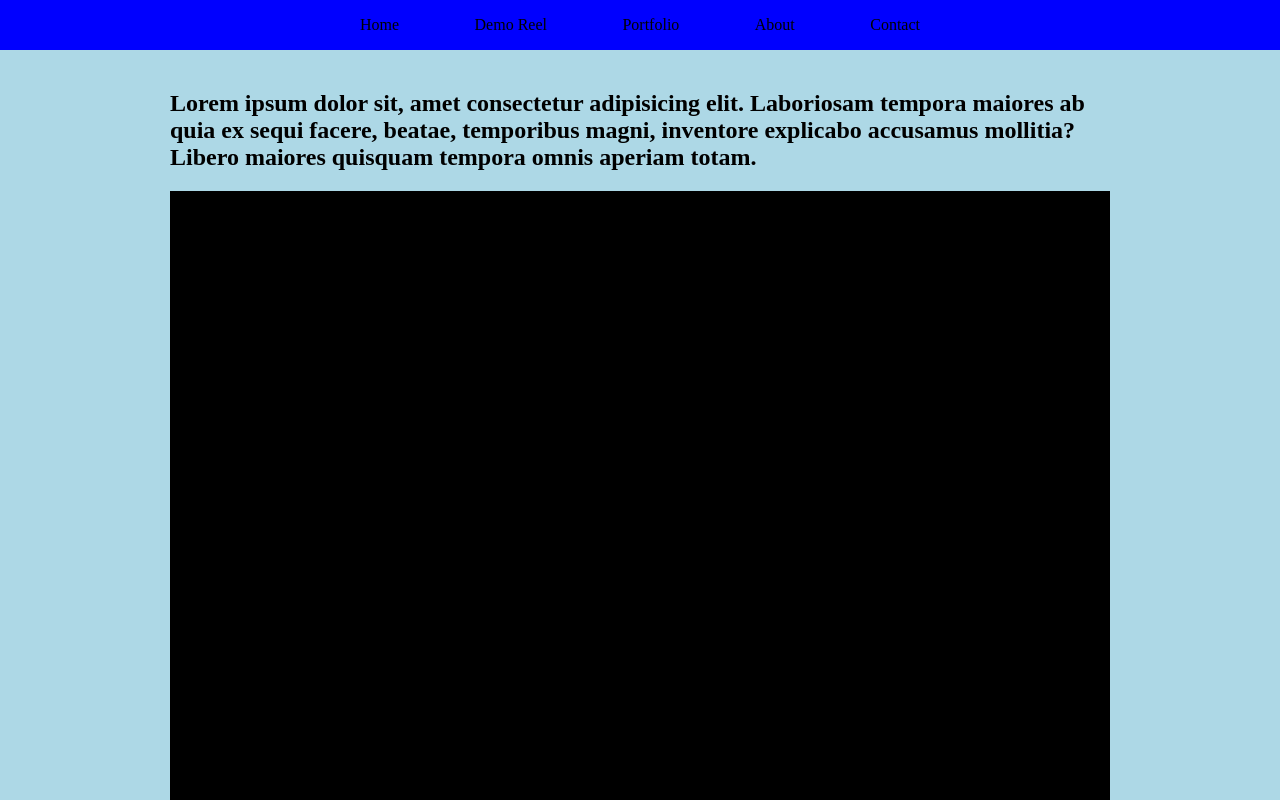
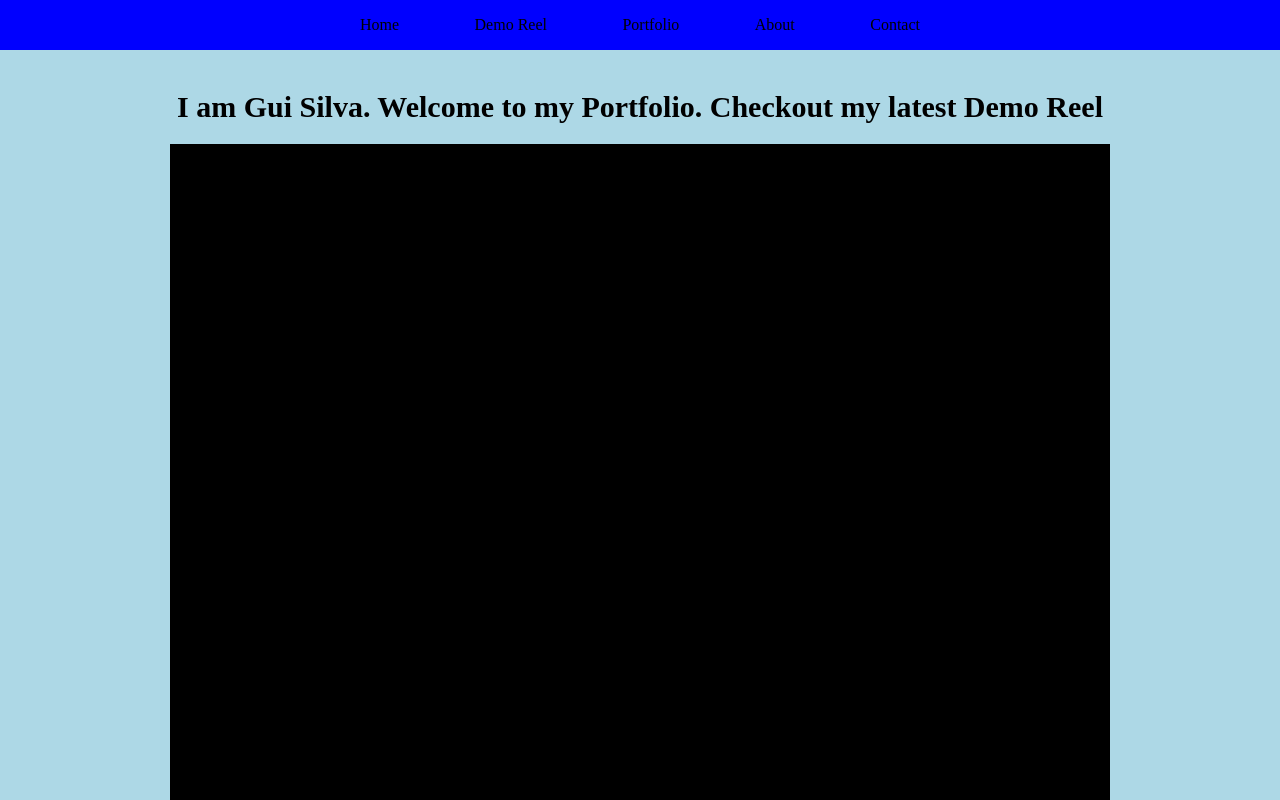
Before and after one commit to MrAngalo/Portfolio-Website, an Angular app: page /home in a window 1280 px wide. Shown: the top 800 px of the page. Built offline with nearby package versions, Linux system fonts and the light colour scheme.

Commit message:
added welcome content

```diff
--- a/src/app/homepage/homepage.component.html
+++ b/src/app/homepage/homepage.component.html
@@ -1,11 +1,9 @@
 <div class="content-wrapper welcome">
     <div class="content">
-        <h2>
-            Lorem ipsum dolor sit, amet consectetur adipisicing elit. Laboriosam
-            tempora maiores ab quia ex sequi facere, beatae, temporibus magni,
-            inventore explicabo accusamus mollitia? Libero maiores quisquam
-            tempora omnis aperiam totam.
-        </h2>
+        <h1>
+            I am Gui Silva. Welcome to my Portfolio. Checkout my latest Demo
+            Reel
+        </h1>
     </div>
     <div class="video">
         <iframe
--- a/src/app/homepage/homepage.component.scss
+++ b/src/app/homepage/homepage.component.scss
@@ -4,6 +4,12 @@
     background: lightblue;
     padding-top: 20px;
     padding-bottom: 30px;
+    > .content {
+        > h1 {
+            font-size: 30px;
+            text-align: center;
+        }
+    }
     > .video {
         height: 66.67vw;
         max-height: $content-width * 0.667;
```
